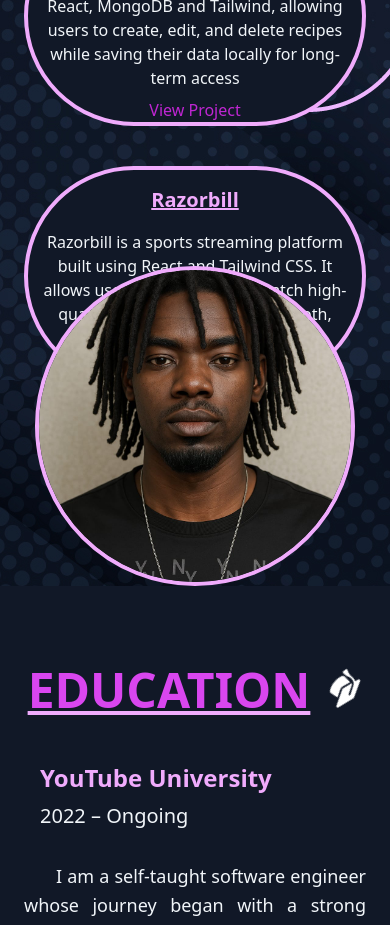
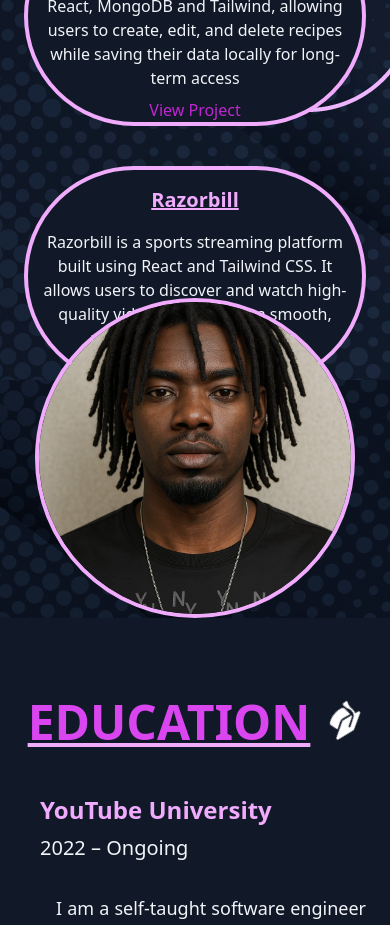
Before and after one commit to Victormuthomi/my-portfolio, a React (Vite) app: page / in a window 390 px wide. Shown: the part 3620-4545 px from the top of the page. Built offline with nearby package versions, Linux system fonts and the light colour scheme.

Commit message:
Fix the image in projects on small screens.

```diff
--- a/src/components/Projects.jsx
+++ b/src/components/Projects.jsx
@@ -114,12 +114,12 @@ const Projects = () => {
         </section>
       </div>
 
-      {/* Mobile Profile Image */}
-      <div className="flex justify-center items-center">
+      {/* Mobile Profile Image (moved down just a bit more) */}
+      <div className="flex justify-center items-center mt-40 md:hidden">
         <img
           src={mine}
           alt="me"
-          className="block md:hidden w-80 h-80 mt-32 rounded-full border-4 border-fuchsia-300"
+          className="block md:hidden w-80 h-80 rounded-full border-4 border-fuchsia-300"
         />
       </div>
     </>
```
